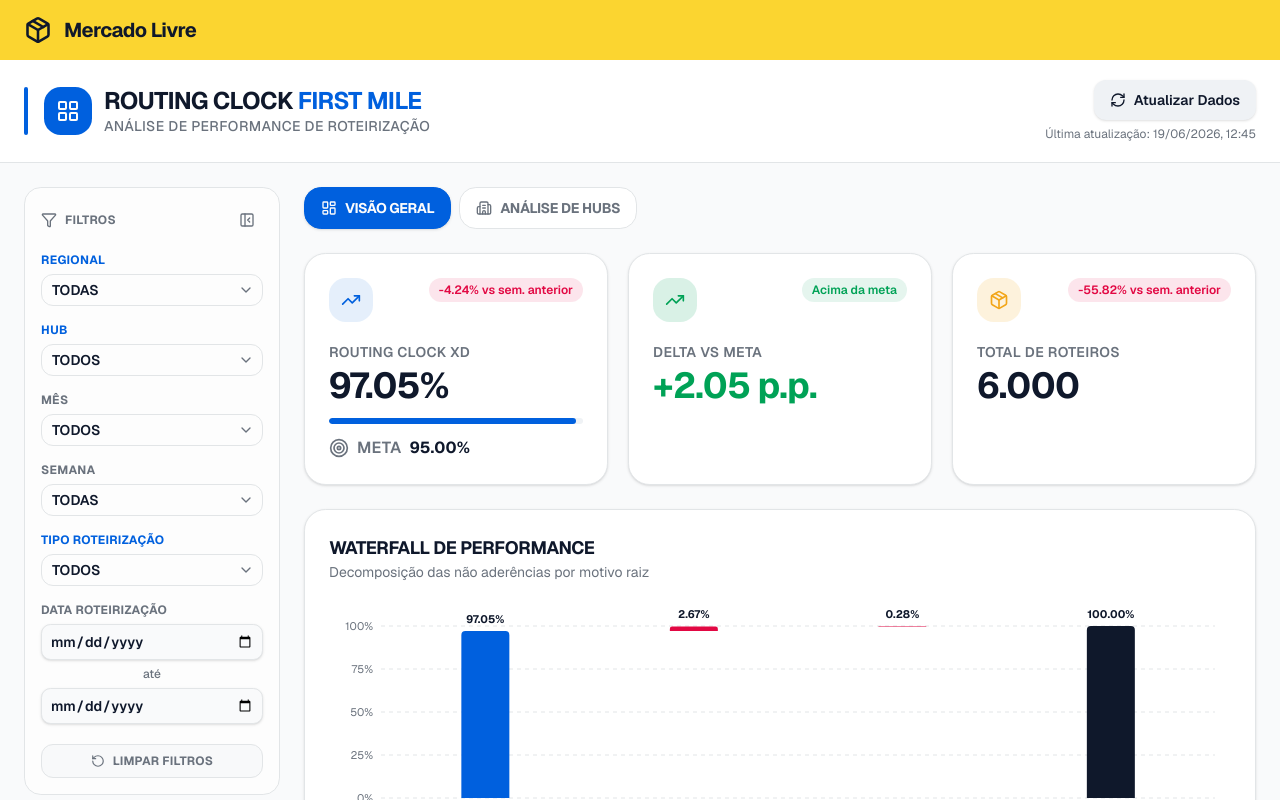
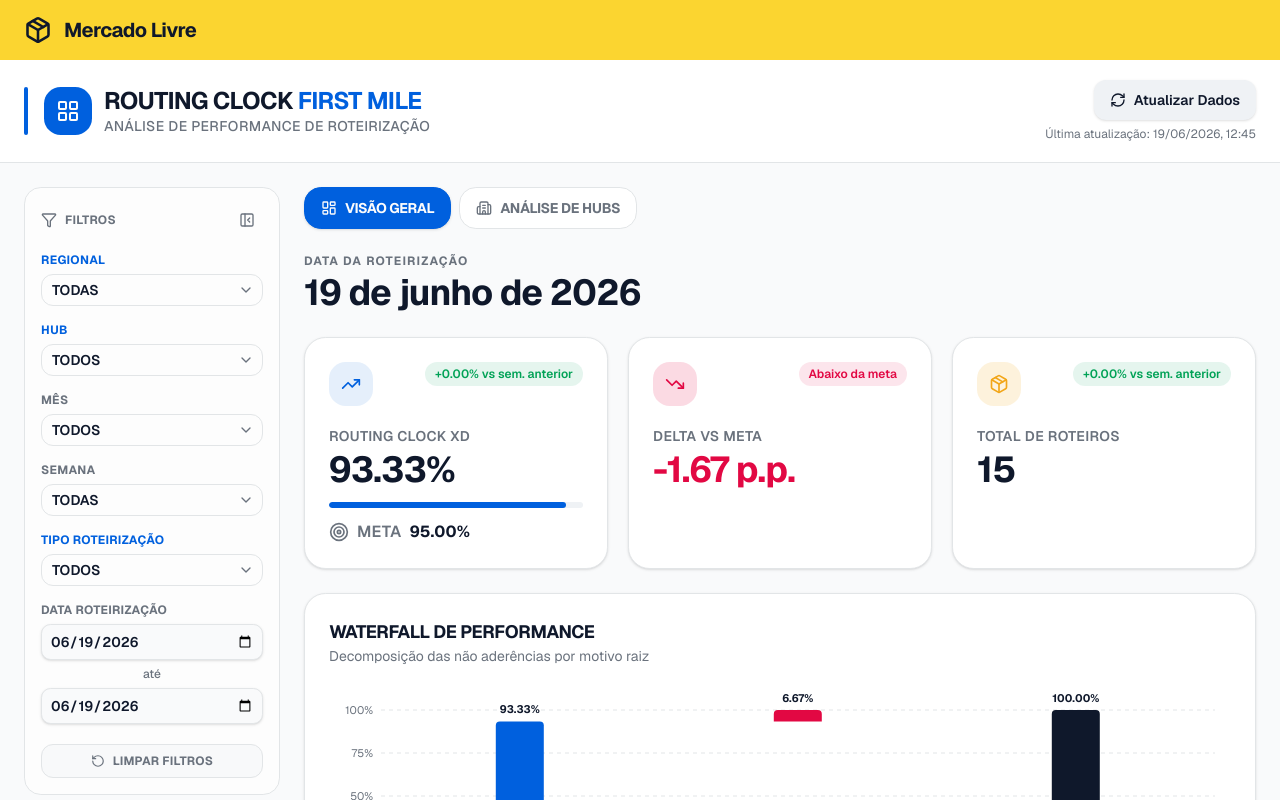
Before and after one commit to adrianoteodoro-sketch/routing-clock-dashboard, a Next.js app: page /routing-clock in a window 1280 px wide. Shown: the top 800 px of the page. Built offline with nearby package versions, Linux system fonts and the light colour scheme.

Commit message:
feat: add date formatting and routing date label functions and update default filters
Co-authored-by: adrianoteodoro-sketch <243608073+adrianoteodoro-sketch@users.noreply.github.com>

```diff
--- a/components/routing-clock-dashboard.tsx
+++ b/components/routing-clock-dashboard.tsx
@@ -14,14 +14,42 @@ import type { DashboardData, Filters } from "@/lib/types"
 
 type TabId = "geral" | "hubs"
 
+// Data de hoje no formato YYYY-MM-DD (fuso local), usada para iniciar os filtros de roteirização.
+function todayISO(): string {
+  const d = new Date()
+  const y = d.getFullYear()
+  const m = String(d.getMonth() + 1).padStart(2, "0")
+  const day = String(d.getDate()).padStart(2, "0")
+  return `${y}-${m}-${day}`
+}
+
+const TODAY = todayISO()
+
+// Formata "YYYY-MM-DD" -> "22 de junho de 2026" (pt-BR).
+function formatDateBR(iso: string): string {
+  if (!iso) return ""
+  const [y, m, d] = iso.split("-").map(Number)
+  if (!y || !m || !d) return iso
+  const date = new Date(y, m - 1, d)
+  return date.toLocaleDateString("pt-BR", { day: "2-digit", month: "long", year: "numeric" })
+}
+
+// Monta o rótulo da data de roteirização exibido no topo do report.
+function routingDateLabel(rotInicio: string, rotFim: string): string {
+  if (!rotInicio && !rotFim) return "Todas as datas"
+  if (rotInicio && rotFim && rotInicio === rotFim) return formatDateBR(rotInicio)
+  if (rotInicio && rotFim) return `${formatDateBR(rotInicio)} — ${formatDateBR(rotFim)}`
+  return formatDateBR(rotInicio || rotFim)
+}
+
 const DEFAULT_FILTERS: Filters = {
   regional: "TODAS",
   hub: "TODOS",
   mes: "TODOS",
   semana: "TODAS",
   tipo: "TODOS",
-  rotInicio: "",
-  rotFim: "",
+  rotInicio: TODAY,
+  rotFim: TODAY,
   coletaInicio: "",
   coletaFim: "",
 }
@@ -136,6 +164,16 @@ export function RoutingClockDashboard() {
             </div>
           ) : tab === "geral" ? (
             <>
+              {/* Data da roteirização (mesma do filtro) - destaque para report gerencial */}
+              <div className="flex flex-col gap-1">
+                <span className="text-xs font-bold uppercase tracking-widest text-muted-foreground">
+                  Data da Roteirização
+                </span>
+                <span className="text-3xl font-bold tracking-tight text-foreground sm:text-4xl">
+                  {routingDateLabel(filters.rotInicio, filters.rotFim)}
+                </span>
+              </div>
+
               <KpiCards kpis={data.kpis} />
 
               <WaterfallChart data={data.waterfall} />
```
